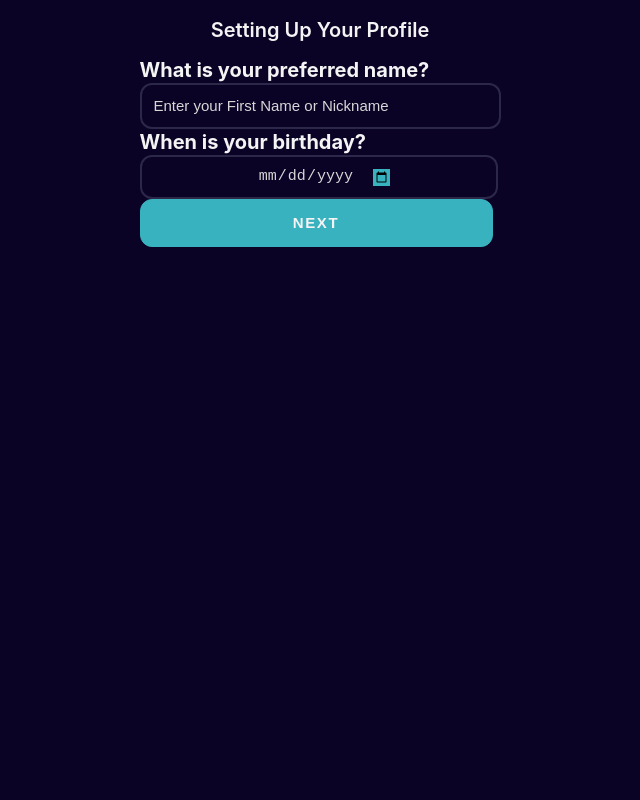
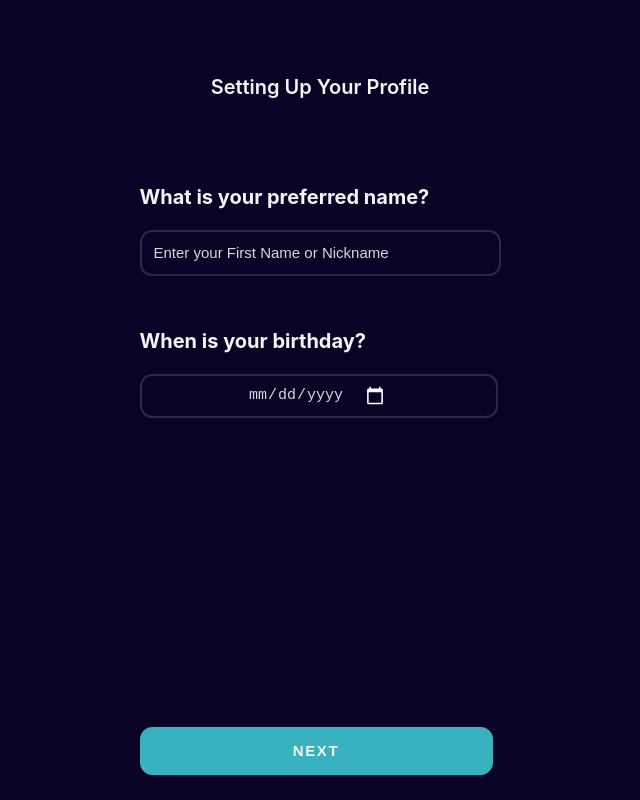
Before and after one commit to Murrmaid4/friendly_fire_app, a React (Create React App) app in the folder friendlyfire/: page / in a window 1280 px wide. Shown: the whole page, without its empty margins (320-960 px from the left). Built offline with nearby package versions, Linux system fonts and the light colour scheme.

Commit message:
registration page 1

```diff
--- a/friendlyfire/src/Pages/Registration/Registration.css
+++ b/friendlyfire/src/Pages/Registration/Registration.css
@@ -12,7 +12,9 @@ h1{
   font-size: 20px;
   font-style: normal;
   font-weight: 600;
-  line-height: 14px; /* 70% */
+  line-height: 14px;
+  margin-top: 70px;
+  margin-bottom: 90px;
 }
 
 label {
@@ -20,7 +22,7 @@ label {
   font-size: 20px;
   font-style: normal;
   font-weight: 700;
-  line-height: 130%; /* 26px */
+  line-height: 130%;
 }
 
 input {
@@ -33,6 +35,9 @@ input {
   border-radius: 12px;
   border: 2px solid var(--black-rock-overlay, #2C2849);
   background: none;
+  margin-top: 20px;
+  margin-bottom: 52px;
+
 }
 
 input::placeholder{
@@ -42,6 +47,10 @@ input::placeholder{
   font-weight: 400;
   line-height: 120%; /* 18px */
   padding-left: 10px;
+}
+
+input::tar{
+
 }
 
 input[type="date"]::-webkit-datetime-edit{
@@ -54,10 +63,17 @@ input[type="date"]::-webkit-datetime-edit{
 }
 
 input[type="date"]::-webkit-calendar-picker-indicator{
-  background-color: #39B2BF;
+  filter: invert(100%);
+  width: 20px;
+  height: 20px;
+  padding-right: 15px;
 }
 
-button {
+input:focus {
+    outline: 2px solid var(--Rose, #F20C8B);
+}
+
+.next-button {
   width: 353px;
   height: 48px;
   flex-shrink: 0;
@@ -72,4 +88,6 @@ button {
   line-height: 120%; /* 18px */
   letter-spacing: 1.575px;
   text-transform: uppercase;
+  position: absolute;
+  bottom: 25px;
 }
--- a/friendlyfire/src/Pages/Registration/Registration.js
+++ b/friendlyfire/src/Pages/Registration/Registration.js
@@ -184,7 +184,7 @@ const RegistrationPage = () => {
                             <button onClick={handlePrevStep}>Previous</button>
                         )}
                         {currentStep < maxSteps && (
-                            <button onClick={handleNextStep}>Next</button>
+                            <button className='next-button' onClick={handleNextStep}>Next</button>
                         )}
                     </div>
                 </div>
```
